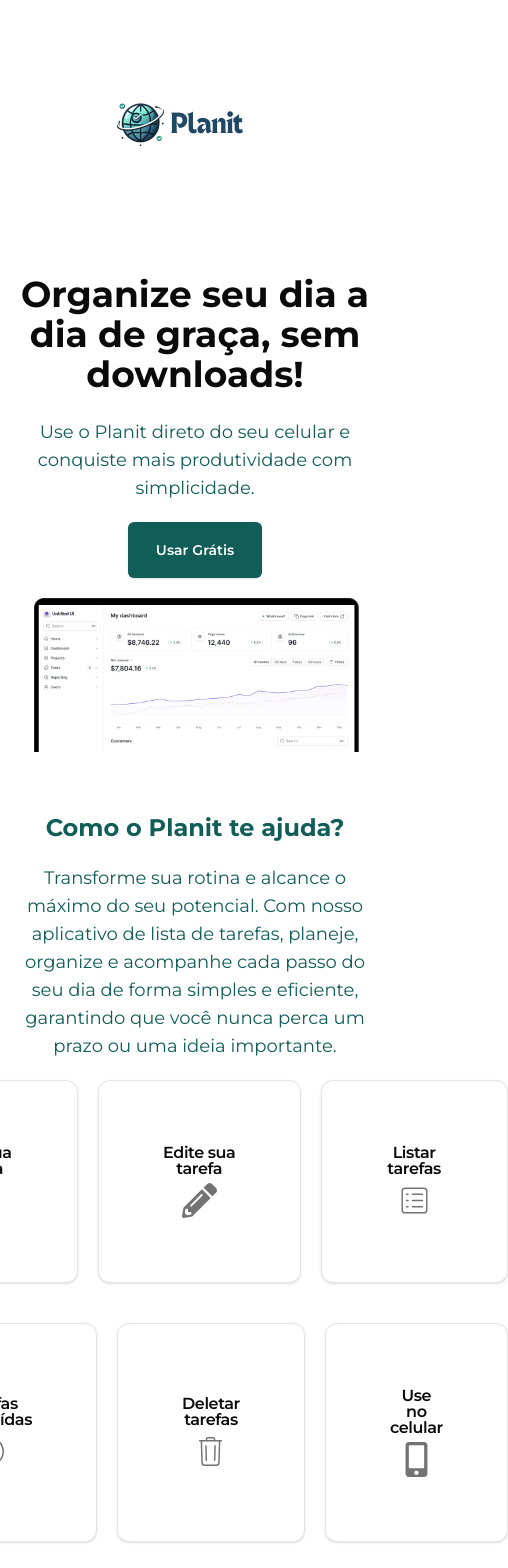
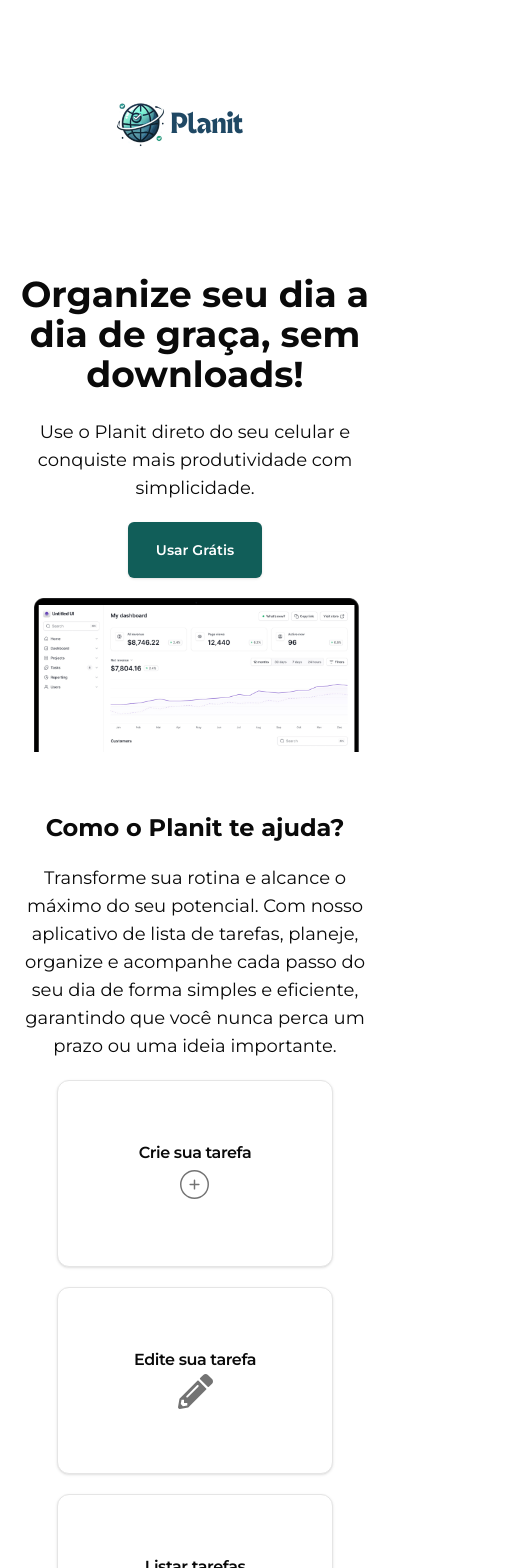
Before and after one commit to ItaloCosta-dev/planit, a Next.js app: page / in a window 390 px wide. Shown: the top 1568 px of the page, 508 px wide, since content can reach past the window. Built offline with nearby package versions, Linux system fonts and the light colour scheme.

Commit message:
feat: revisão de código da landing page.

```diff
--- a/app/Landing_page/components/features.tsx
+++ b/app/Landing_page/components/features.tsx
@@ -15,10 +15,8 @@
 const Features = () => {
   return (
     <div className="flex flex-col justify-center items-center gap-5 mt-10 p-5">
-      <h1 className="font-bold text-2xl text-teal-800">
-        Como o Planit te ajuda?
-      </h1>
-      <p className="text-lg text-teal-800 text-center">
+      <h1 className="font-bold text-2xl">Como o Planit te ajuda?</h1>
+      <p className="text-lg  text-center">
         Transforme sua rotina e alcance o máximo do seu potencial. Com nosso
         aplicativo de lista de tarefas, planeje, organize e acompanhe cada passo
         do seu dia de forma simples e eficiente, garantindo que você nunca perca
@@ -26,7 +24,7 @@
       </p>
 
       <div className="flex flex-col gap-10">
-        <div className="flex flex-row gap-5">
+        <div className="flex flex-col md:flex-row gap-5">
           <Card className="flex flex-col justify-center items-center text-center p-10">
             <CardHeader>
               <CardTitle>Crie sua tarefa</CardTitle>
@@ -55,8 +53,8 @@
           </Card>
         </div>
 
-        <div className="flex flex-row gap-5">
-        <Card className="flex flex-col justify-center items-center text-center p-10">
+        <div className="flex flex-col md:flex-row gap-5">
+          <Card className="flex flex-col justify-center items-center text-center p-10">
             <CardHeader>
               <CardTitle>Tarefas concluídas</CardTitle>
               <CardDescription className="flex justify-center">
--- /dev/null
+++ b/app/Landing_page/components/footer.tsx
@@ -0,0 +1,11 @@
+import React from 'react'
+
+const Footer = () => {
+  return (
+    <footer className='flex items-center justify-center'>
+        <p className='text-sm'>Plannit - Todos os direitos reservados.</p>
+    </footer>
+  )
+}
+
+export default Footer
--- a/app/Landing_page/components/header.tsx
+++ b/app/Landing_page/components/header.tsx
@@ -7,7 +7,7 @@
     <header className="flex flex-col justify-center items-center gap-5">
       <Image src="/logo.png" alt="Logo Planit" width={250} height={250} />
       <h1 className="text-center text-4xl font-bold p-1">Organize seu dia a dia de graça, sem downloads!</h1>
-      <p className="text-lg text-teal-800 text-center">Use o Planit direto do seu celular e conquiste mais produtividade com simplicidade.</p>
+      <p className="text-lg text-center">Use o Planit direto do seu celular e conquiste mais produtividade com simplicidade.</p>
 
       <div>
         <Button className="bg-teal-800 hover:bg-teal-400 hover:text-black text-white font-semibold p-7">Usar Grátis</Button>
--- a/app/page.tsx
+++ b/app/page.tsx
@@ -3,6 +3,7 @@
 import DesktopAndMobile from "./Landing_page/components/desktopAndMobile";
 import DevComment from "./Landing_page/components/devComment";
 import Features from "./Landing_page/components/features";
+import Footer from "./Landing_page/components/footer";
 import Header from "./Landing_page/components/header";
 import Macbook from "./Landing_page/components/macbook";
 import Questions from "./Landing_page/components/questions";
@@ -16,6 +17,7 @@
       <DevComment />
       <DesktopAndMobile />
       <Questions />
+      <Footer />
     </>
   );
 };
```
